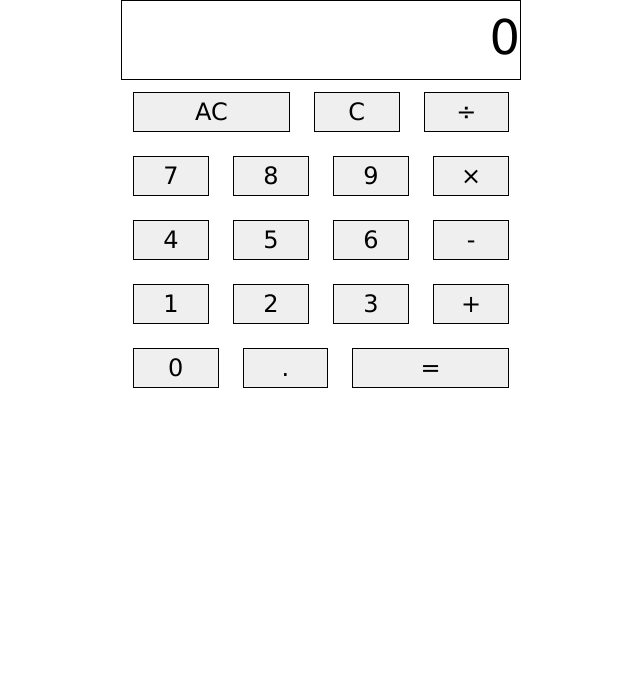
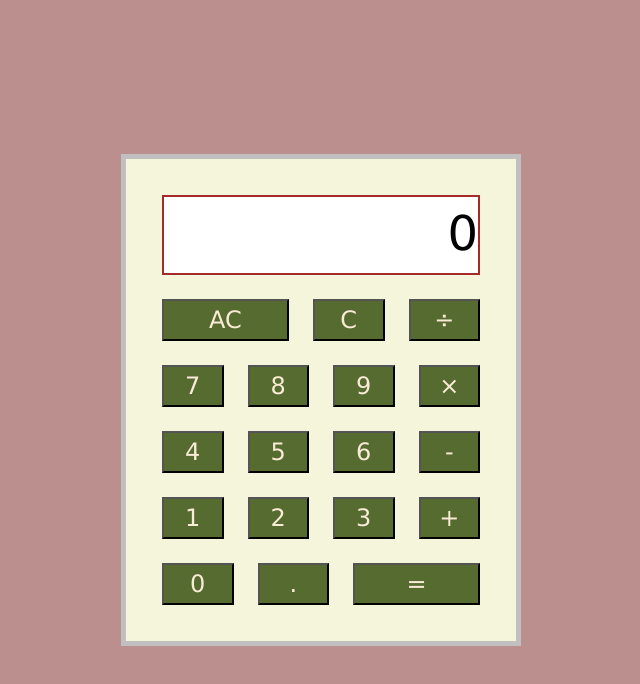
Before and after one commit to annarider/odin-calculator, a plain HTML site: page index.html in a window 1280 px wide. Shown: the whole page, without its empty margins (319-959 px from the left). Drawn offline with Linux system fonts and the light colour scheme.

Commit message:
Add: Earth-toned styling to calculator

```diff
--- a/style.css
+++ b/style.css
@@ -42,51 +42,59 @@ h1, h2, h3, h4, h5, h6 {
 }
 
 /*
-  9. Create a root stacking context
+9. Create a root stacking context
 */
 #root, #__next {
   isolation: isolate;
 }
 
 body {
+  display: flex;
+  height: 100vh;
+  background-color: rosybrown;
   font-family: Verdana, Tahoma, sans-serif;
   font-size: x-large;
+  justify-content: center;
+  align-items: center;
 }
 
 .container {
   display: flex;
   flex-direction: column;
-  height: 50vh;
   width: 50vh;
   min-height: 0;
-  margin: 0 auto;
+  padding: 1em;
+  border: 5px solid silver;
+  background-color: beige;
   justify-content: stretch;
 }
 
 .row {
   display: flex;
-  flex: 1 1 0;
+  flex: 1;
   min-height: 0;
 }
 
 button {
-  flex: 1 1 0;
-  margin: 0.5em;
-  border: 1px solid black;
+  flex: 1;
+  width: 4em;
+  margin: .5em;
+  gap: 8px;
+  background-color: darkolivegreen;
+  color: antiquewhite;
+  box-shadow: olivedrab;
 }
 
-#operator-all-clear {
-  flex-grow: 2;
-}
-
-#operator-equal {
+#operator-all-clear, #operator-equal {
   flex-grow: 2;
 }
 
 
 #display {
   min-height: 10vh;
-  border: 1px solid black;
+  margin: .25em;
+  border: 2px solid brown;
+  background-color: white;
   text-align: right;
   font-size: 2em;
 }
```
